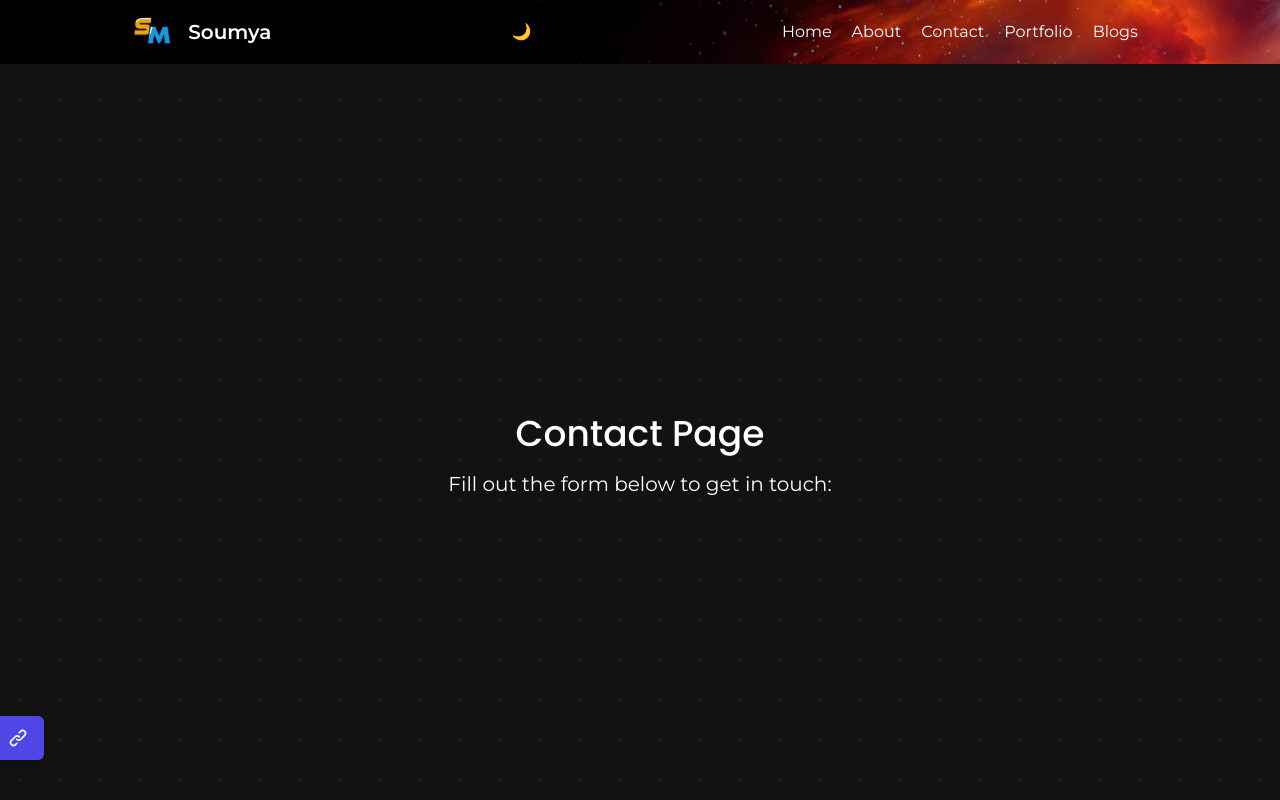
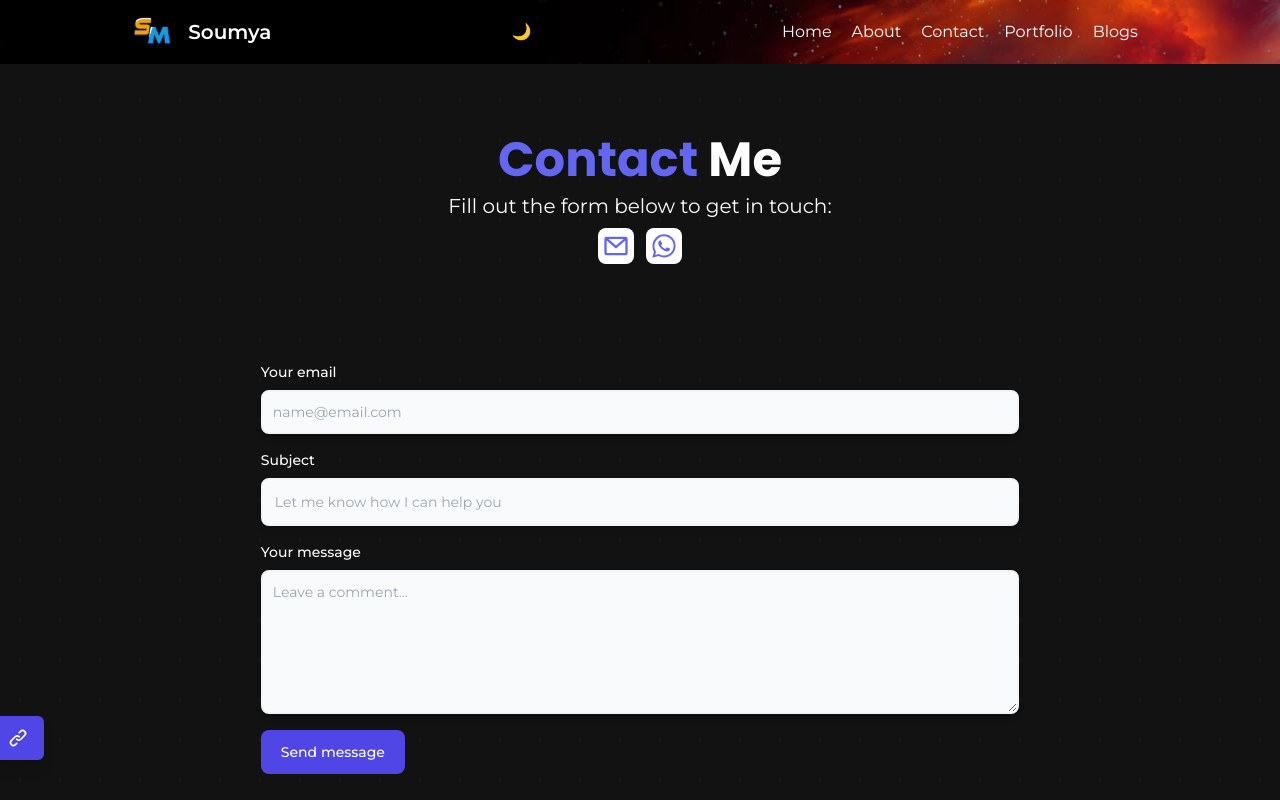
Before and after one commit to techn0mate/next-site-portfolio, a Next.js app in the folder site/: page /contact in a window 1280 px wide. Shown: the top 800 px of the page. Built offline with nearby package versions, Linux system fonts and the light colour scheme.

Commit message:
contact form added

```diff
--- /dev/null
+++ b/site/components/ContactForm.js
@@ -0,0 +1,30 @@
+import React, { useState } from 'react'
+
+const ContactForm = () => {
+    const [email, setEmail] = useState('');
+    const [subject, setSubject] = useState('');
+    const [message, setMessage] = useState('');
+    return (
+        <>
+        <section className="w-full md:w-3/5 m-auto">
+                <form action="https://formspree.io/f/myylkyrp" method="POST" className="space-y-4 w-full">
+                    <div className="w-full">
+                        <label for="email" className="block mb-2 text-sm font-medium">Your email</label>
+                        <input name="email" type="email" id="email" value={email} onChange={e=>setEmail(e.target.value)} className="shadow-md bg-gray-50 border-2 border-gray-100 text-black text-sm rounded-lg focus:ring-primary-500 focus:outline-none focus:border-primary-500 block w-full p-2.5 dark:shadow-sm-light" placeholder="name@email.com" required />
+                    </div>
+                    <div>
+                        <label for="subject" className="block mb-2 text-sm font-medium  ">Subject</label>
+                        <input name="subject" type="text" id="subject" value={subject} onChange={e=>setSubject(e.target.value)} className="block p-3 w-full text-sm  bg-gray-50 rounded-lg border-2 text-black  border-gray-100 shadow-md focus:outline-none  focus:border-primary-500 dark:bg-gray-100 dark:shadow-sm-light" placeholder="Let me know how I can help you" required />
+                    </div>
+                    <div className="sm:col-span-2">
+                        <label for="message" className="block mb-2 text-sm font-medium ">Your message</label>
+                        <textarea name="message" id="message" rows="6" value={message} onChange={e=>setMessage(e.target.value)} className="block p-2.5 w-full text-sm  bg-gray-50 rounded-lg text-black  shadow-md border-2 border-gray-100 focus:outline-none  focus:border-primary-500 dark:bg-gray-100 " placeholder="Leave a comment..."></textarea>
+                    </div>
+                    <button type="submit" className="py-3 px-5 text-sm font-medium text-center bg-indigo-600 text-white rounded-lg bg-primary-700 sm:w-fit hover:bg-primary-800 focus:ring-4 focus:outline-none focus:ring-primary-300 dark:bg-primary-600 dark:hover:bg-primary-700 dark:focus:ring-primary-800">Send message</button>
+                </form>
+        </section>
+        </>
+    )
+}
+
+export default ContactForm
--- a/site/pages/contact.js
+++ b/site/pages/contact.js
@@ -1,5 +1,7 @@
 import React from 'react'
 import MyHead from "../components/MyHead";
+import ContactForm from '../components/ContactForm';
+import Link from 'next/link';
 
 const Contact = () => {
   return (
@@ -10,10 +12,15 @@ const Contact = () => {
         image="https://soumyamondal.com/typefinance-dp.jpg"
         url="https://soumyamondal.com"
         />
-    <div>
-      <div className="h-screen flex flex-col justify-center items-center">
-        <h1 className='text-4xl' style={{fontFamily:"poppins", fontWeight:"500"}}>Contact Page</h1>
-        <p className='text-md py-4 lg:text-xl'>Fill out the form below to get in touch:</p>
+    <div className='m-2'>
+      <div className="h-auto min-h-screen flex flex-col justify-center items-center">
+        <h1 className='text-center text-3xl md:text-5xl pt-5 md:pt-16 font-extrabold'><span className='text-indigo-500'>Contact</span> Me</h1>
+        <p className='text-md text-center pt-2 lg:text-xl'>Fill out the form below to get in touch:</p>
+        <span className="icons flex flex-row gap-3 pt-2">
+          <Link href="mailto:it.soumyamondal@gmail.com"><img className='w-9 bg-white rounded-lg p-1' src="/svg/email.svg" /></Link>
+          <Link href="https://wa.me/+919734174147"><img className='w-9 bg-white rounded-lg p-1' src="/svg/whatsapp.svg" /></Link>
+        </span>
+        <ContactForm/>
       </div>
     </div>
     </>
--- a/site/pages/index.js
+++ b/site/pages/index.js
@@ -62,15 +62,17 @@ export default function Home() {
         </div>
         <img className="absolute translate-x-1/2 right-10 top-10 w-40 opacity-20" src="/svg/ornament.svg"/>
         <img className="absolute -translate-x-1/2 left-10 bottom-20 w-40 -z-10 opacity-20" src="/svg/ornament.svg"/>
+        <img className="moving-svg absolute -translate-x-1/2 left-10 top-20 w-40 -z-10 opacity-10" src="/svg/zigzag.svg"/>
+        <img className="up-moving-svg hidden md:block absolute -translate-x-1/2 right-10 bottom-20 w-40 -z-10 opacity-10 md:opacity-20" src="/svg/dots.svg"/>
       </section>
-      <section className="cto w-full flex flex-col-reverse md:flex-row justify-center items-center h-auto min-h-screen text-white relative">
+      <section className="cto w-full p-3 flex flex-col-reverse md:flex-row justify-center items-center h-auto min-h-screen text-white relative">
         <span className="left md:w-1/2 m-auto text-left">
-          <h2>Expertise.</h2>
+          <h2 className="font-extrabold text-3xl md:text-5xl pb-5">A Note .</h2>
           <p className="">I'm a Full stack developer with a passion for building top-notch websites. I've a solid understanding of both Frontend and Backend development and I can't wait to utilize my skills in the workplace. I'm a quick learner and am certain that I can be a valueable asset to any web development team.</p>
           <Link href="/faq" target="_blank" className='custom-btn inline-block border-2 border-white rounded-md my-4 px-6 py-3 hover:bg-white hover:text-zinc-800 transition-all duration-300'><button>About me<svg xmlns="http://www.w3.org/2000/svg"  className="w-7 h-7 absolute" viewBox="0 0 24 24" fill="red" stroke="#fff" strokeWidth="2" strokeLinecap="round" strokeLinejoin="round"><path d="M22.54 6.42a2.78 2.78 0 0 0-1.94-2C18.88 4 12 4 12 4s-6.88 0-8.6.46a2.78 2.78 0 0 0-1.94 2A29 29 0 0 0 1 11.75a29 29 0 0 0 .46 5.33A2.78 2.78 0 0 0 3.4 19c1.72.46 8.6.46 8.6.46s6.88 0 8.6-.46a2.78 2.78 0 0 0 1.94-2 29 29 0 0 0 .46-5.25 29 29 0 0 0-.46-5.33z"/><path d="m9.75 15.02 5.75-3.27-5.75-3.27v6.54z"/></svg></button></Link>
         </span>
         <span className="right m-auto">
-        <img className='me w-80' src='/soumya.png'/>
+        <img className='me w-50 md:w-80 rounded-2xl' src='/soumya2.jpg'/>
         </span>
       </section>
 
--- a/site/styles/globals.css
+++ b/site/styles/globals.css
@@ -121,6 +121,38 @@ img{
 h1{
   font-family: Poppins, Verdana, Geneva, Tahoma, sans-serif;
 }
+
+.moving-svg {
+  animation: move-left-right 2s ease-in-out infinite;
+}
+
+@keyframes move-left-right {
+  0% {
+    transform: translateX(0);
+  }
+  50% {
+    transform: translateX(-20px);
+  }
+  100% {
+    transform: translateX(0);
+  }
+}
+.up-moving-svg{
+  animation: move-up-down 2s ease-in-out infinite;
+}
+@keyframes move-up-down {
+  0% {
+    transform: translateY(0);
+  }
+  50% {
+    transform: translateY(-20px);
+  }
+  100% {
+    transform: translateY(0);
+  }
+}
+
+
 /* ---------------- call to cation section --------------------------------- */
 
 .cto{
@@ -128,49 +160,6 @@ h1{
   background-color: black;
   background-repeat: no-repeat;
   background-size: cover;
-
-}
-.cto .left{
-  width: 50%;
-  margin:auto;
-  text-align: left;
-}
-.cto .left h2{
-  font-size: 3.7rem;
-  font-family: 'Poppins', Verdana, Geneva, Tahoma, sans-serif;
-  font-weight: bold;
-}
-
-.cto .right{
-  margin:auto;
-}
-
-@media screen and (max-width: 993px) {
-
-  .cto .left h2{
-    font-size: 2.3rem;
-  }
-  .cto .left h4{
-    font-size:1rem;
-  }
-
-}
-
-@media screen and (max-width: 600px) {
-  .cto{
-    padding: 0 10px;
-  }
-  .cto .right .laptop{
-    display: flex;
-    width: 95%;
-    margin: auto;
-  }
-  .cto .left{
-    width: 80%;
-  }
-  .cto .left p{
-    font-size: 1rem;
-  }
 }
 
 /* ------------------------------- review count section -------------------------------------------------- */
```
Also changed, not shown: site/public/svg/whatsapp.svg (added).
